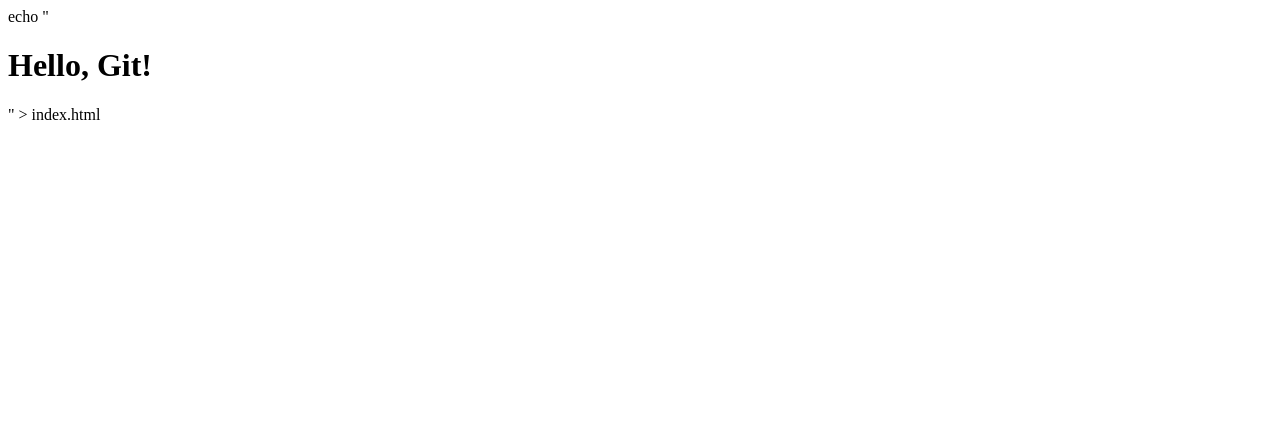
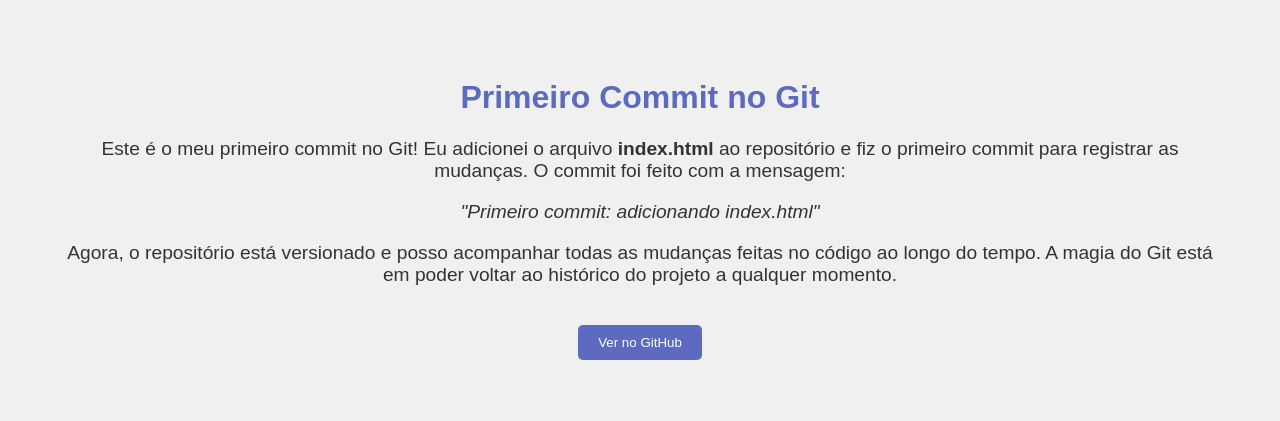
Before and after one commit to vitoriafmachado/GIT, a plain HTML site: page index.html in a window 1280 px wide. Drawn offline with Linux system fonts and the light colour scheme.

Commit message:
adicionando novas informações

```diff
--- a/index.html
+++ b/index.html
@@ -1 +1,42 @@
-echo "<h1>Hello, Git!</h1>" > index.html
+<!DOCTYPE html>
+<html lang="pt-br">
+<head>
+    <meta charset="UTF-8">
+    <meta name="viewport" content="width=device-width, initial-scale=1.0">
+    <title>Primeiro Commit</title>
+    <style>
+        body {
+            font-family: Arial, sans-serif;
+            background-color: #f0f0f0;
+            color: #333;
+            text-align: center;
+            padding: 50px;
+        }
+        h1 {
+            color: #5c6bc0;
+        }
+        p {
+            font-size: 1.2rem;
+        }
+        .button {
+            padding: 10px 20px;
+            background-color: #5c6bc0;
+            color: white;
+            border: none;
+            cursor: pointer;
+            border-radius: 5px;
+            margin-top: 20px;
+        }
+        .button:hover {
+            background-color: #3f51b5;
+        }
+    </style>
+</head>
+<body>
+    <h1>Primeiro Commit no Git</h1>
+    <p>Este é o meu primeiro commit no Git! Eu adicionei o arquivo <strong>index.html</strong> ao repositório e fiz o primeiro commit para registrar as mudanças. O commit foi feito com a mensagem:</p>
+    <p><em>"Primeiro commit: adicionando index.html"</em></p>
+    <p>Agora, o repositório está versionado e posso acompanhar todas as mudanças feitas no código ao longo do tempo. A magia do Git está em poder voltar ao histórico do projeto a qualquer momento.</p>
+    <button class="button" onclick="window.location.href='https://github.com/vitoriafmachado/GIT'">Ver no GitHub</button>
+</body>
+</html>
```
